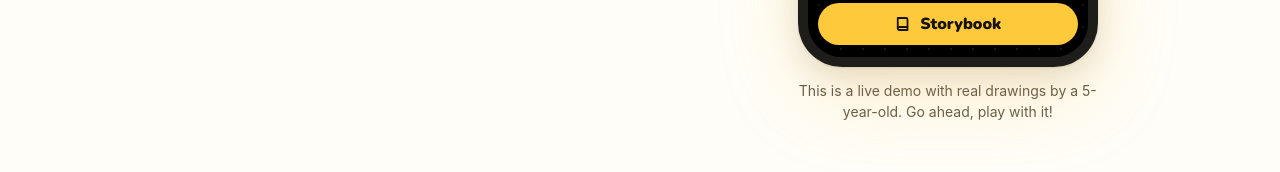
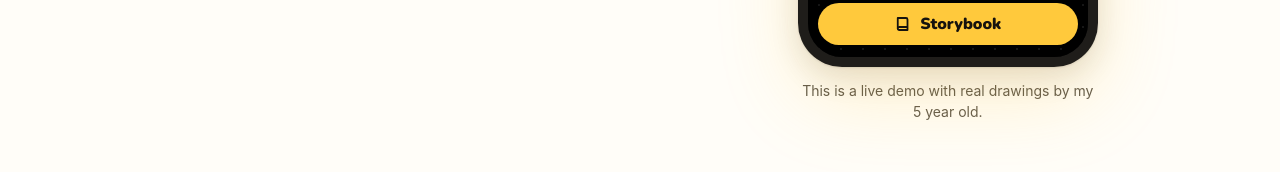
Before and after one commit to tarynmaloney5-ui/drawingwall-site, a plain HTML site: page index.html in a window 1280 px wide. Shown: the part 887-1059 px from the top of the page. Drawn offline with nearby package versions, Linux system fonts and the light colour scheme.

Commit message:
Demo line: real drawings by my 5 year old
Co-Authored-By: Claude Opus 5.5 <noreply@anthropic.com>

```diff
--- a/index.html
+++ b/index.html
@@ -284,7 +284,7 @@
           <div class="dw-sheet" id="dwBookSheet" hidden></div>
         </div>
       </div>
-      <p class="demo-note">This is a live demo with real drawings by a 5-year-old. Go ahead, play with it!</p>
+      <p class="demo-note">This is a live demo with real drawings by my 5 year old.</p>
     </div>
   </div>
 </section>
```
